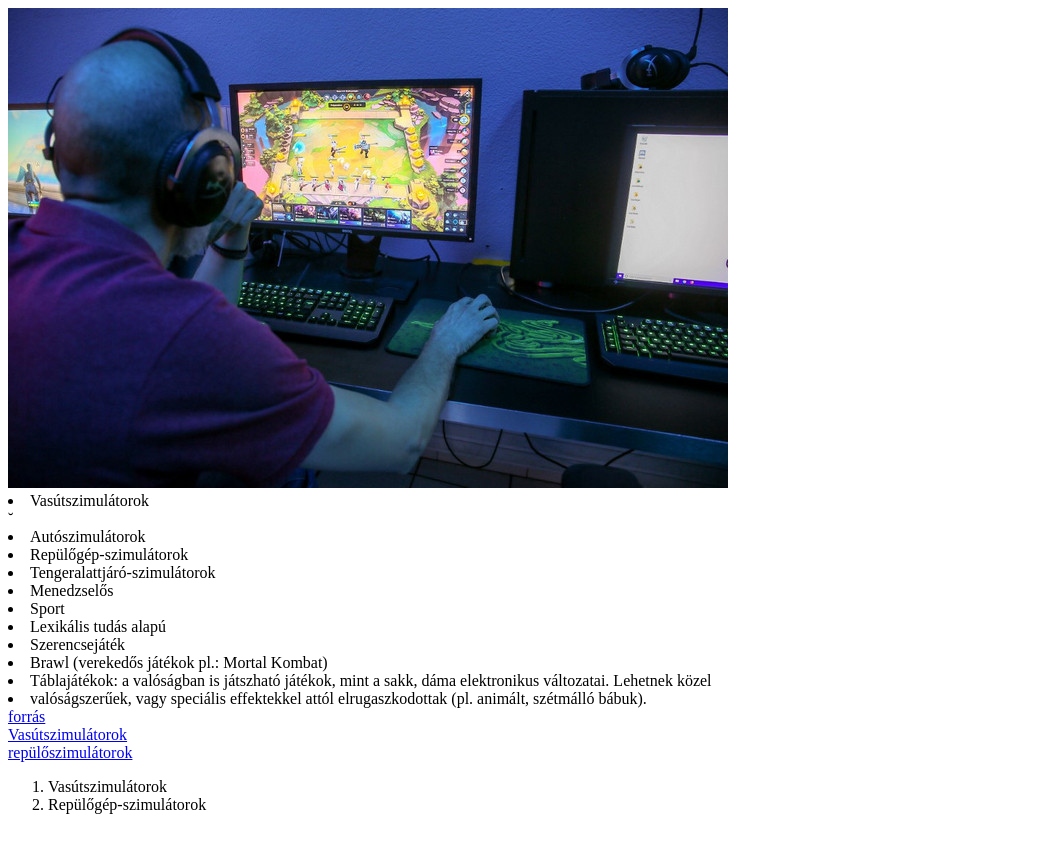
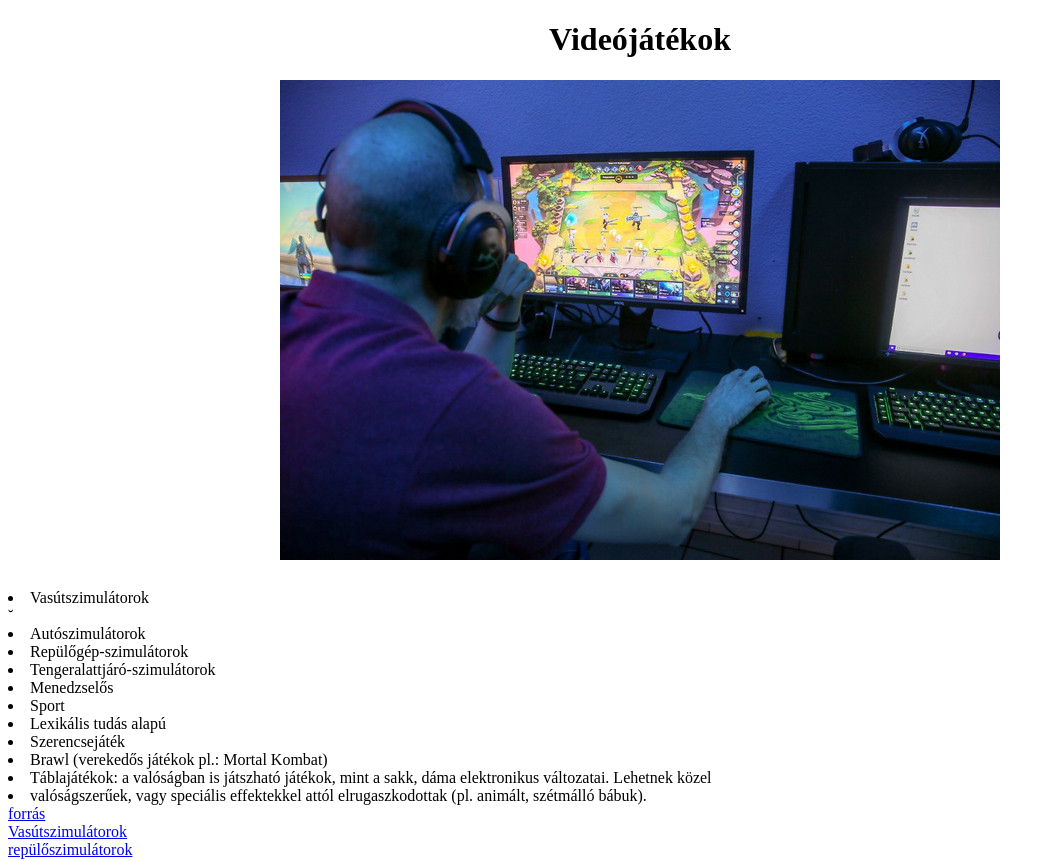
Before and after one commit to HunGeza07/Hobbi, a plain HTML site: page index.html in a window 1280 px wide. Shown: the top 861 px of the page, without its empty margins (0-1055 px from the left). Drawn offline with Linux system fonts and the light colour scheme.

Commit message:
index.html

```diff
--- a/index.html
+++ b/index.html
@@ -9,7 +9,9 @@
 </head>
 
 <body><!--Ez a dokumentum “test” része, ezután kell írni a weboldal tartalmát. Az e mögé írt tartalmak fognak megjelenni a böngészőben a weboldal részeként. Ezt követni fog majd még egy </body> tag. De ezt nem rakhatjuk ki még most. A záró tag-et csak akkor rakhatjuk ki, ha a weboldalunkat már feltöltöttük tartalommal.--> </body>
-    <img src="kep.jpg" alt="videojatek">
+<h1 style="text-align: center;">Videójátékok</h1>
+
+<h1 style="text-align: center;"><img src="kep.jpg" alt="videojatek"></h1>
 
    <li>Vasútszimulátorok</li> ˘<!--címke egy listaelemet határoz meg.-->
    <li>Autószimulátorok</li>
```
